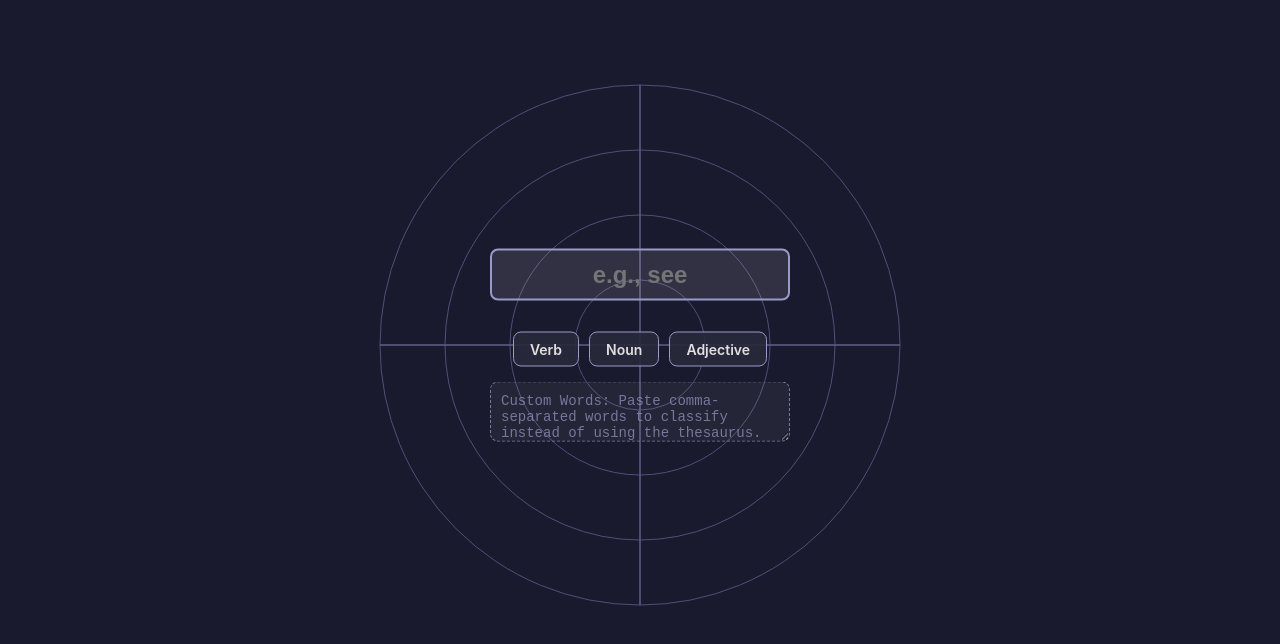
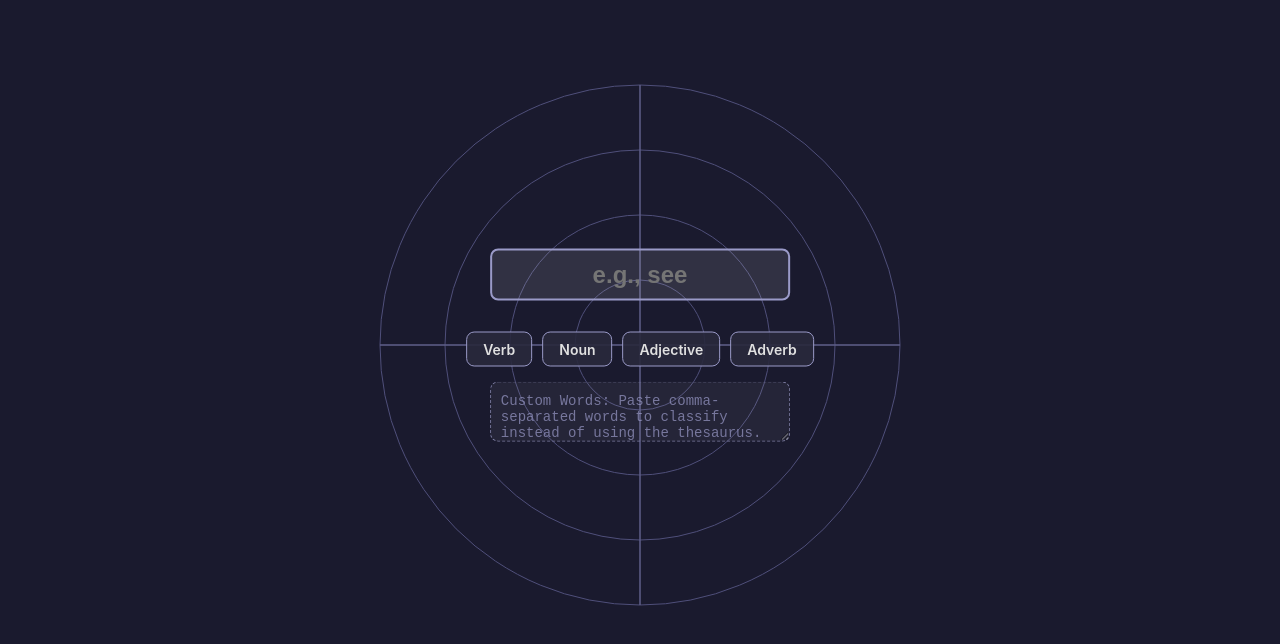
Before and after one commit to Lanakandy/wordspectra, a website: page index.html in a window 1280 px wide. Shown: the part 106-750 px from the top of the page. Drawn offline with nearby package versions, Linux system fonts and the light colour scheme.

Commit message:
Add files via upload

```diff
--- a/index.html
+++ b/index.html
@@ -453,6 +453,7 @@
                 <div class="pos-option" data-pos="verb">Verb</div>
                 <div class="pos-option" data-pos="noun">Noun</div>
                 <div class="pos-option" data-pos="adjective">Adjective</div>
+                <div class="pos-option" data-pos="adverb">Adverb</div>
             </div>
             <textarea id="custom-words-input" placeholder="Custom Words: Paste comma-separated words to classify instead of using the thesaurus."></textarea>
             <button id="submit-btn" class="hidden">Start</button>
```
